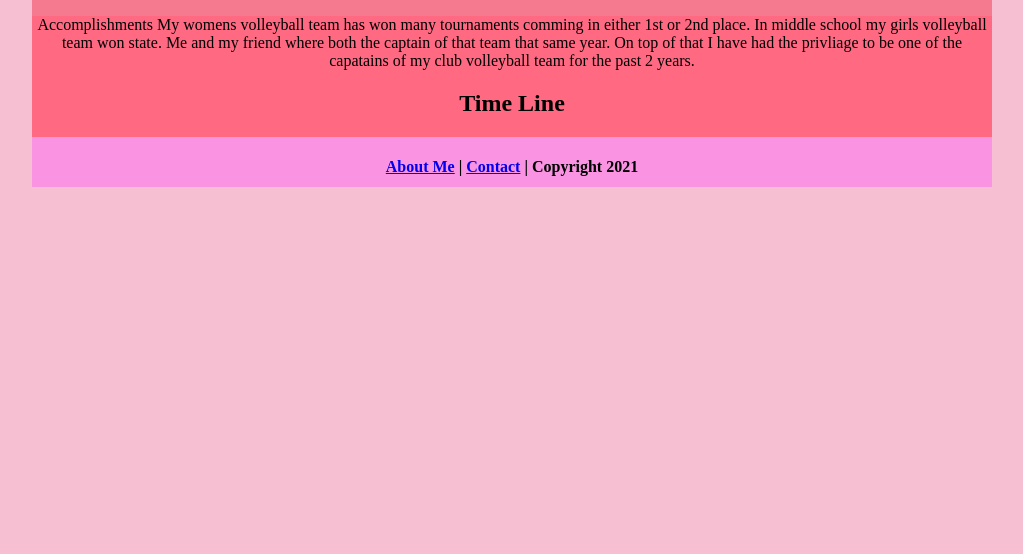
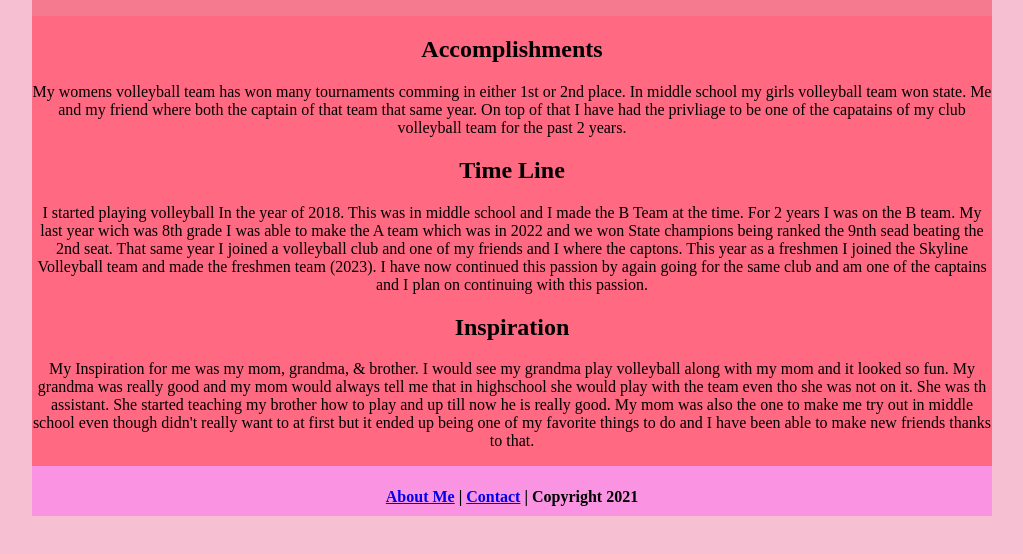
Before and after one commit to Naomi1331/Naomi1331, a plain HTML site: page volleyball/index.html in a window 1280 px wide. Shown: the part 124-678 px from the top of the page, without its empty margins (128-1151 px from the left). Drawn offline with Linux system fonts and the light colour scheme.

Commit message:
Update index.html

```diff
--- a/volleyball/index.html
+++ b/volleyball/index.html
@@ -15,11 +15,16 @@
             <h3><a href="../index.html">Home</a> | <a href="../ecs/index.html">ECS</a> | <a href="index.html">Volleyball</a></h3>
          </div>
          <div class="content">
-         <div
-         <h2>Accomplishments</h2>
-         My womens volleyball team has won many tournaments comming in either 1st or 2nd place. In middle school my girls volleyball team won state. Me and my friend where both the captain of that team that same year. On top of that I have had the privliage to be one of the capatains of my club volleyball team for the past 2 years.
-         <h2>Time Line</h2>
-
+            <h2>Accomplishments</h2>
+            </p>My womens volleyball team has won many tournaments comming in either 1st or 2nd place. In middle school my girls volleyball team won state. Me and my friend where both the captain of that team that same year. On top of that I have had the privliage to be one of the capatains of my club volleyball team for the past 2 years.</p>
+            <h2>Time Line</h2>
+            <p>I started playing volleyball In the year of 2018. This was in middle school and I made the B Team at the time. For 2 years I was on the B team.
+               My last year wich was 8th grade I was able to make the A team which was in 2022 and we won State champions being ranked the 9nth sead beating the 2nd seat. That same year I
+               joined a volleyball club and one of my friends and I where the captons.
+               This year as a freshmen I joined the Skyline Volleyball team and made the freshmen team (2023). I have now continued this passion by again going for the same club and am one of the captains and I plan on continuing with this passion.</p>
+            <h2>Inspiration</h2>
+            <p>My Inspiration for me was my mom, grandma, &amp; brother. I would see my grandma play volleyball along with my mom and it looked so fun. My grandma was really good and my mom would always tell me that in highschool she would play with the team even tho she was not on it. She was th assistant. She started teaching my brother how to play and up till now he is really good. My mom was also the one to make me try out in middle school even though didn't really want to at first but it ended up being one of my favorite things to do and I have been able to make new friends thanks to that.</p>
+         </div>
          <div class="footer">
             <h4><a href="../aboutme.html">About Me</a> | <a href="mailto:9620648@graniteschool.org">Contact</a> | Copyright 2021</h4>
          </div>
```
